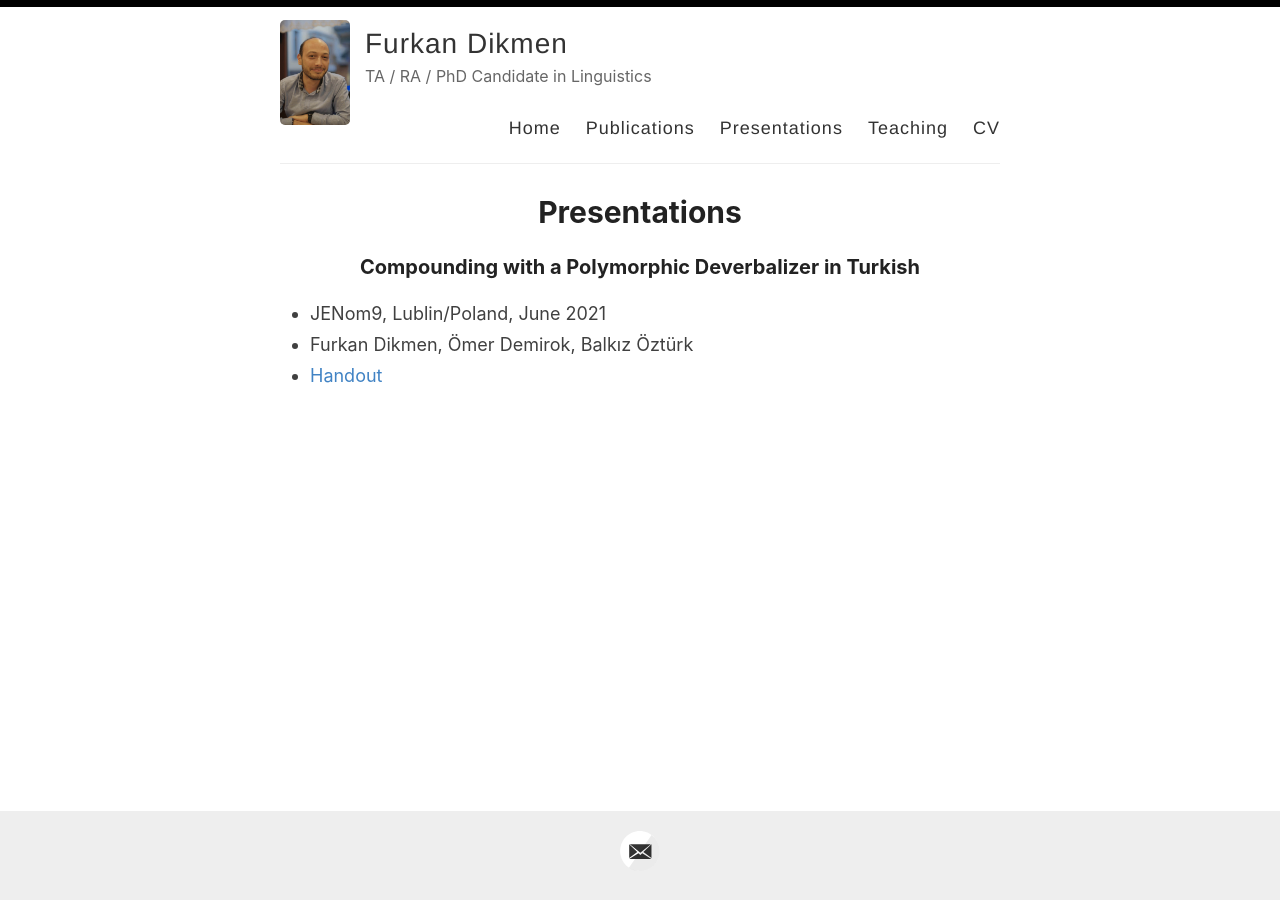
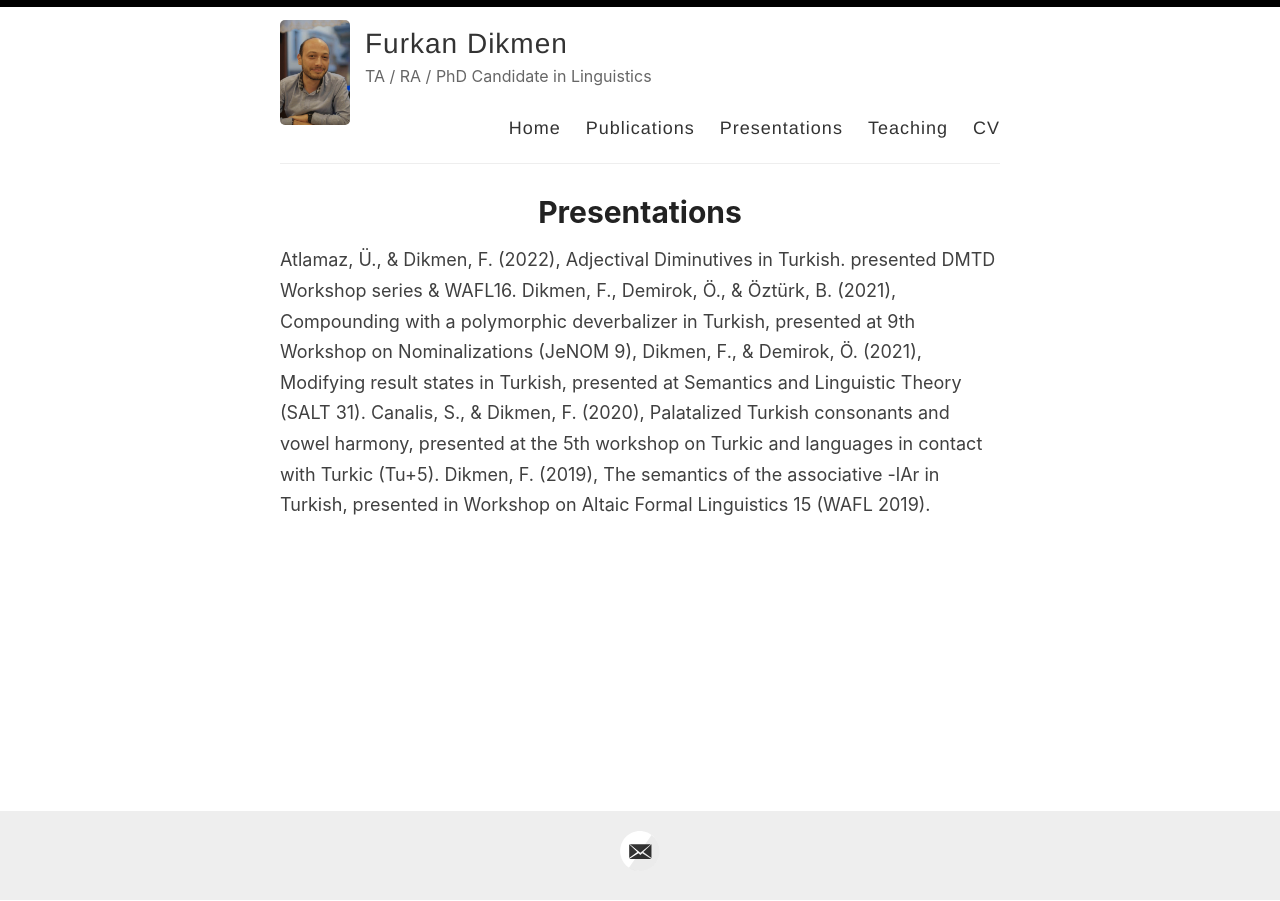
Before and after one commit to furkandikmen/furkandikmen.github.io, a Jekyll site: the page built from _pages/presentations.md, in a window 1280 px wide. Built offline with Jekyll 4.4.1, drawn with Linux system fonts in a browser that asks for light colours.

Commit message:
Update presentations.md

```diff
--- a/_pages/presentations.md
+++ b/_pages/presentations.md
@@ -4,7 +4,9 @@ title: Presentations
 permalink: /presentations/
 ---
 
-### Compounding with a Polymorphic Deverbalizer in Turkish
-- JENom9, Lublin/Poland, June 2021
-- Furkan Dikmen, Ömer Demirok, Balkız Öztürk
-- [Handout](https://github.com/furkandikmen/furkandikmen.github.io/blob/master/assets/presentations/Compounding.pdf)
+
+Atlamaz, Ü., & Dikmen, F. (2022), Adjectival Diminutives in Turkish. presented DMTD Workshop series & WAFL16.
+Dikmen, F., Demirok, Ö., & Öztürk, B. (2021), Compounding with a polymorphic deverbalizer in Turkish, presented at 9th Workshop on Nominalizations (JeNOM 9),
+Dikmen, F., & Demirok, Ö. (2021), Modifying result states in Turkish, presented at Semantics and Linguistic Theory (SALT 31).
+Canalis, S., & Dikmen, F. (2020), Palatalized Turkish consonants and vowel harmony, presented at the 5th workshop on Turkic and languages in contact with Turkic (Tu+5).
+Dikmen, F. (2019), The semantics of the associative -lAr in Turkish, presented in Workshop on Altaic Formal Linguistics 15 (WAFL 2019).
```
